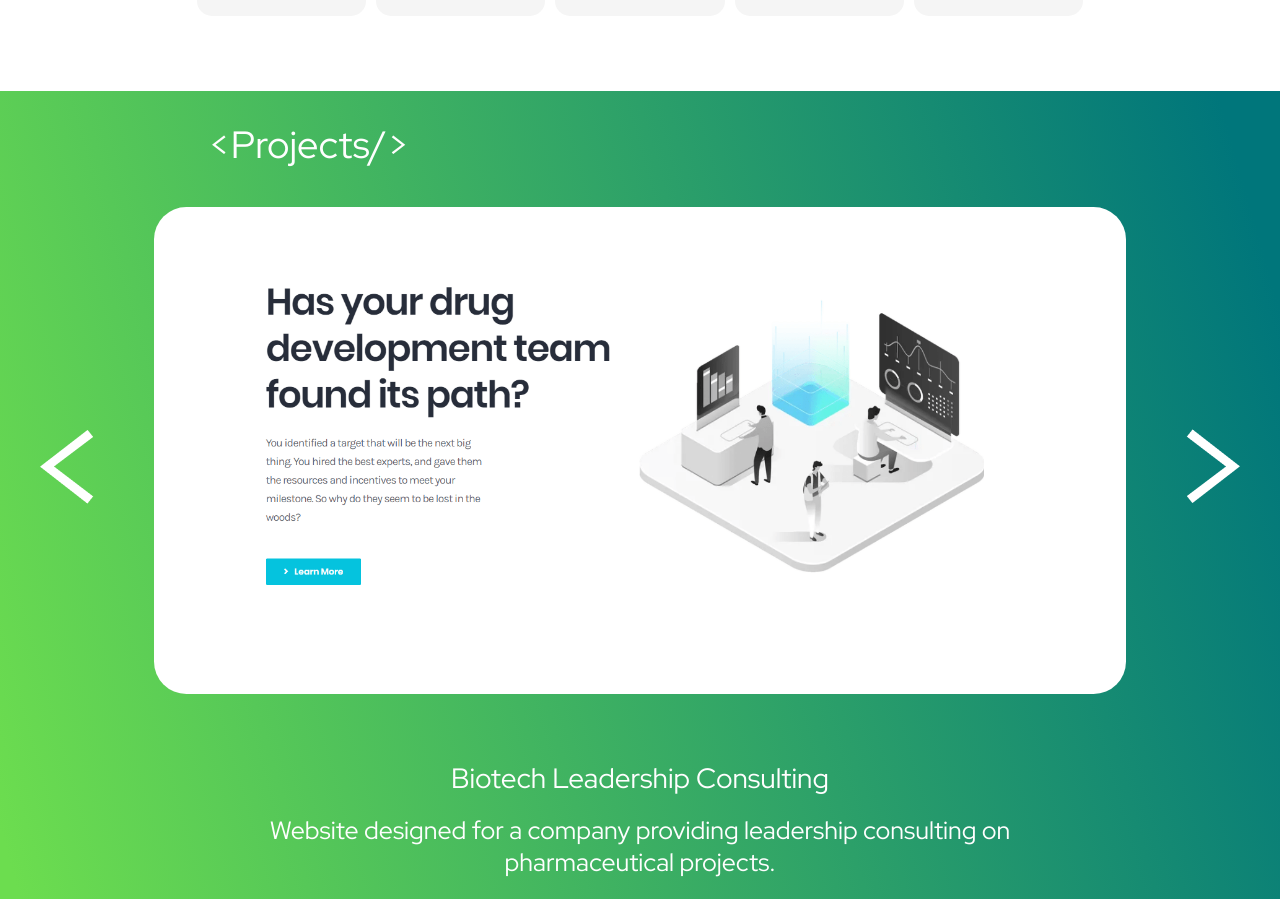
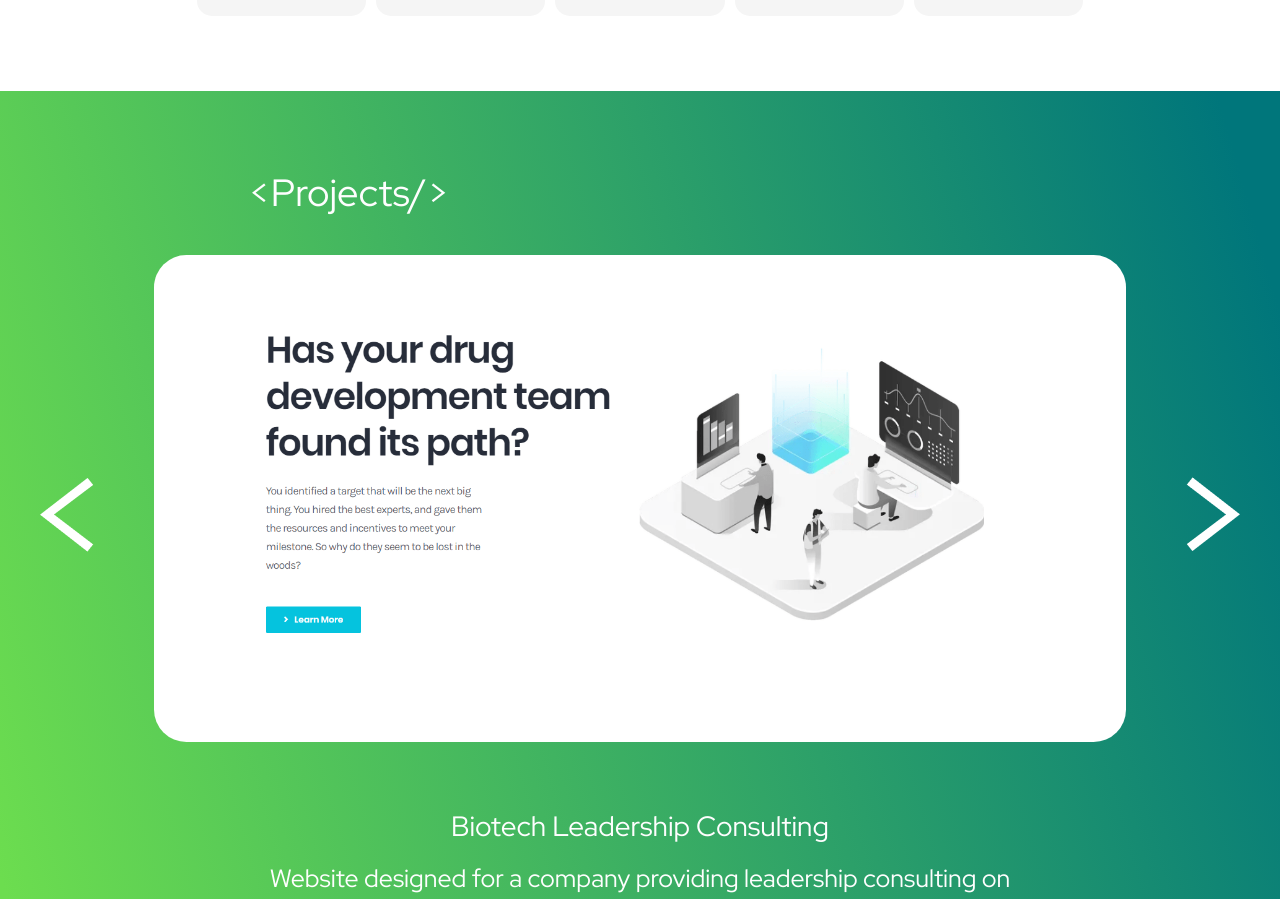
Before and after one commit to queens-web-development-club/qweb-main-2024, a Next.js app: page / in a window 1280 px wide. Shown: the part 2260-3159 px from the top of the page. Built offline with nearby package versions, Linux system fonts and the light colour scheme.

Commit message:
added more space to the top

```diff
--- a/src/Components/Past-Projects/projects.js
+++ b/src/Components/Past-Projects/projects.js
@@ -29,7 +29,7 @@ export default function Projects() {
 
   return (
     <div className="projects-container">
-      <div className="text mt-[2rem] ml-[10rem] min-[1800px]:ml-[35rem]">
+      <div className="text mt-[3rem] xl:mt-[5rem] ml-[7rem] xl:ml-[15rem] min-[1800px]:ml-[25rem]">
         <h1 className="heading white-text text-base 2xl:text-[40px]">
           {"<Projects/>"}
         </h1>
```
